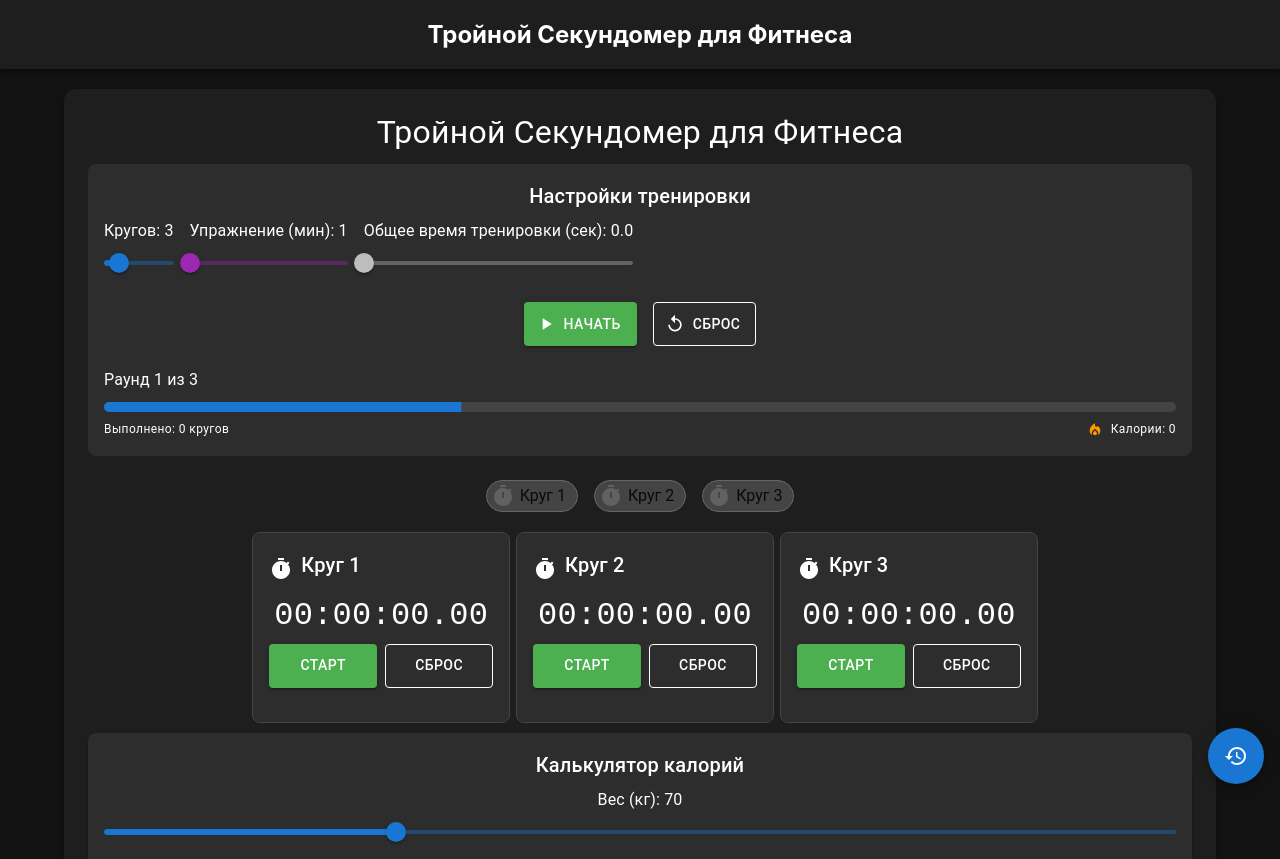
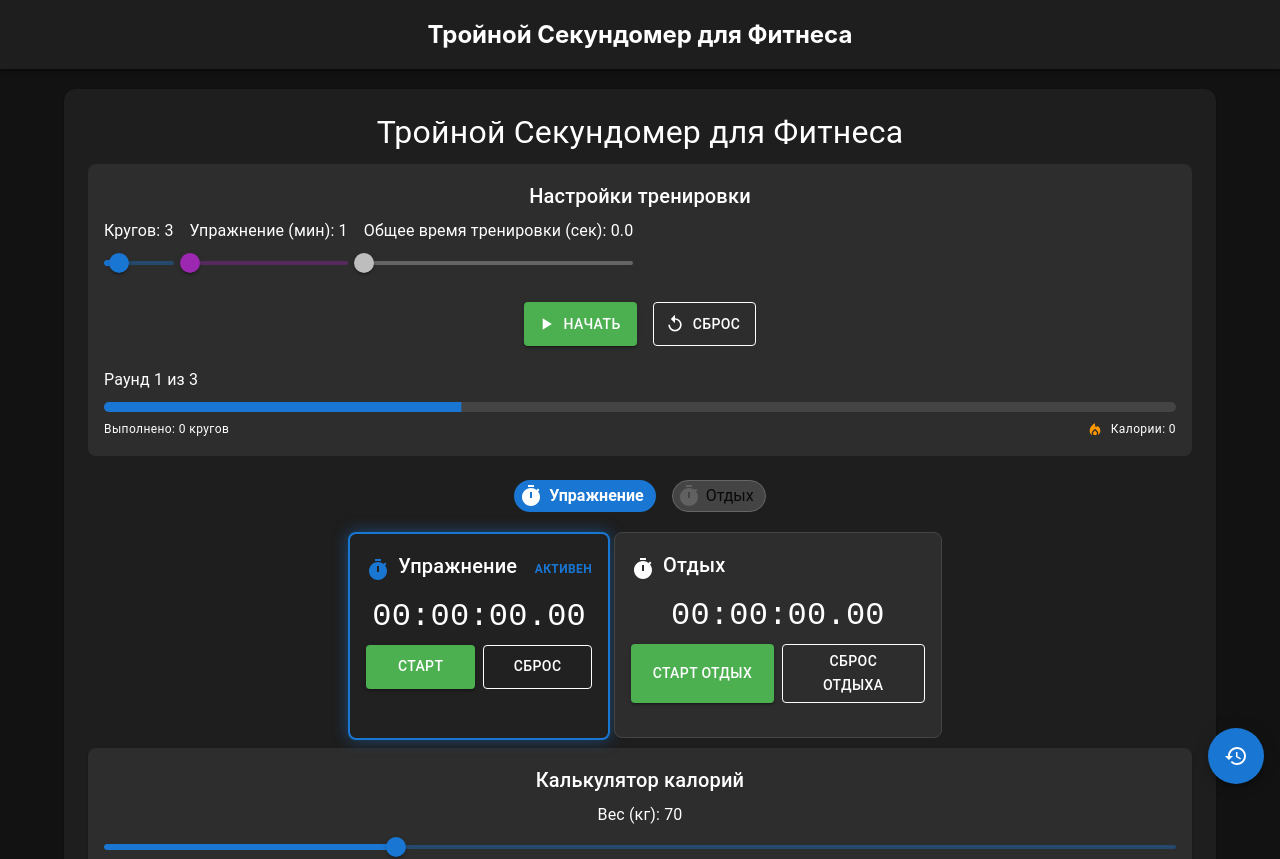
Before and after one commit to 1989ARS198921/fitness-stopwatch-fresh-start, a React (Create React App) app: page / in a window 1280 px wide. Shown: the top 859 px of the page. Built offline with nearby package versions, Linux system fonts and the light colour scheme.

Commit message:
Feat: Implement 2-timer workout logic with rest pause, fix timer speed (1 app sec = 2 real sec), remove 3rd timer and controls on first timer.

```diff
--- a/src/App.css
+++ b/src/App.css
@@ -99,9 +99,3 @@ button, input, select, textarea {
   min-height: 44px;
   box-sizing: border-box;
 }
-
-/* Мигающий эффект для активного таймера */
-@keyframes blink {
-  0% { opacity: 1; }
-  100% { opacity: 0.5; }
-}
--- a/src/App.js
+++ b/src/App.js
@@ -44,10 +44,10 @@ function App() {
   const theme = useTheme();
   const isMobile = useMediaQuery(theme.breakpoints.down('sm'));
 
+  // Обновленный массив таймеров: только 2 таймера
   const [timers, setTimers] = useState([
-    { id: 1, time: 0, isRunning: false, title: 'Круг 1', isActive: false },
-    { id: 2, time: 0, isRunning: false, title: 'Круг 2', isActive: false },
-    { id: 3, time: 0, isRunning: false, title: 'Круг 3', isActive: false }
+    { id: 1, time: 0, isRunning: false, title: 'Упражнение', isActive: true, hasControls: true }, // Первый таймер - упражнение, с контролами
+    { id: 2, time: 0, isRunning: false, title: 'Отдых', isActive: false, hasControls: false }  // Второй таймер - отдых, без контролов
   ]);
 
   const [workoutSettings, setWorkoutSettings] = useState({
@@ -66,19 +66,6 @@ function App() {
     return savedHistory ? JSON.parse(savedHistory) : [];
   });
   const [showHistory, setShowHistory] = useState(false);
-  const [blinkActive, setBlinkActive] = useState(false);
-
-  // Эффект для мигания
-  useEffect(() => {
-    if (!workoutSettings.isWorkoutActive || workoutSettings.isPaused) {
-      setBlinkActive(false);
-      return;
-    }
-    const interval = setInterval(() => {
-      setBlinkActive(prev => !prev);
-    }, 500);
-    return () => clearInterval(interval);
-  }, [workoutSettings.isWorkoutActive, workoutSettings.isPaused]);
 
   // Эффект для сохранения истории в localStorage
   useEffect(() => {
@@ -94,20 +81,57 @@ function App() {
     );
   }, []);
 
-  // Функция для запуска/паузы таймера
-  const toggleTimer = useCallback((timerId) => {
+  // Функция для запуска/паузы таймера упражнения (id=1)
+  const toggleExerciseTimer = useCallback(() => {
     setTimers(prevTimers =>
       prevTimers.map(timer =>
-        timer.id === timerId ? { ...timer, isRunning: !timer.isRunning } : timer
+        timer.id === 1 ? { ...timer, isRunning: !timer.isRunning } : timer
       )
     );
   }, []);
 
-  // Функция для сброса таймера
-  const resetTimer = useCallback((timerId) => {
+  // Функция для запуска/паузы таймера отдыха (id=2) - с логикой паузы упражнения
+  const toggleRestTimer = useCallback(() => {
+    setTimers(prevTimers => {
+      const restTimer = prevTimers.find(t => t.id === 2);
+      const newRestRunningState = !restTimer.isRunning;
+
+      // Обновляем состояние таймера отдыха
+      const updatedTimers = prevTimers.map(timer =>
+        timer.id === 2 ? { ...timer, isRunning: newRestRunningState } : timer
+      );
+
+      // Если таймер отдыха запускается, ставим таймер упражнения на паузу
+      if (newRestRunningState) {
+        return updatedTimers.map(timer =>
+          timer.id === 1 ? { ...timer, isRunning: false } : timer
+        );
+      }
+      // Если таймер отдыха останавливается, можно возобновить таймер упражнения
+      // (только если тренировка активна и не на паузе)
+      else if (workoutSettings.isWorkoutActive && !workoutSettings.isPaused) {
+        return updatedTimers.map(timer =>
+          timer.id === 1 ? { ...timer, isRunning: true } : timer
+        );
+      }
+      return updatedTimers;
+    });
+  }, [workoutSettings.isWorkoutActive, workoutSettings.isPaused]);
+
+  // Функция для сброса таймера упражнения (id=1)
+  const resetExerciseTimer = useCallback(() => {
     setTimers(prevTimers =>
       prevTimers.map(timer =>
-        timer.id === timerId ? { ...timer, time: 0, isRunning: false, isActive: false } : timer
+        timer.id === 1 ? { ...timer, time: 0, isRunning: false } : timer
+      )
+    );
+  }, []);
+
+  // Функция для сброса таймера отдыха (id=2)
+  const resetRestTimer = useCallback(() => {
+    setTimers(prevTimers =>
+      prevTimers.map(timer =>
+        timer.id === 2 ? { ...timer, time: 0, isRunning: false } : timer
       )
     );
   }, []);
@@ -115,7 +139,7 @@ function App() {
   // Функция для сброса всех таймеров
   const resetAllTimers = useCallback(() => {
     setTimers(prevTimers =>
-      prevTimers.map(timer => ({ ...timer, time: 0, isRunning: false, isActive: false }))
+      prevTimers.map(timer => ({ ...timer, time: 0, isRunning: false, isActive: timer.id === 1 })) // Активен только упражнение
     );
     setWorkoutSettings(prev => ({
       ...prev,
@@ -134,8 +158,8 @@ function App() {
     setTimers(prevTimers =>
       prevTimers.map((timer, index) => ({
         ...timer,
-        isRunning: true,
-        isActive: index === 0  // Активный таймер - первый
+        isRunning: index === 0, // Запускаем только первый (упражнение)
+        isActive: index === 0
       }))
     );
   }, []);
@@ -152,7 +176,10 @@ function App() {
   const resumeWorkout = useCallback(() => {
     setWorkoutSettings(prev => ({ ...prev, isPaused: false }));
     setTimers(prevTimers =>
-      prevTimers.map(timer => ({ ...timer, isRunning: true }))
+      prevTimers.map(timer =>
+        // Возобновляем только таймер упражнения, если отдых не активен
+        timer.id === 1 && !prevTimers.find(t => t.id === 2).isRunning ? { ...timer, isRunning: true } : timer
+      )
     );
   }, []);
 
@@ -182,39 +209,10 @@ function App() {
     setWorkoutHistory(prev => prev.filter(workout => workout.id !== id));
   }, []);
 
-  // Переключение активного таймера
-  const switchToNextTimer = useCallback(() => {
-    setTimers(prevTimers => {
-      const activeIndex = prevTimers.findIndex(t => t.isActive);
-      const nextIndex = (activeIndex + 1) % prevTimers.length;
-
-      return prevTimers.map((timer, index) => ({
-        ...timer,
-        isActive: index === nextIndex
-      }));
-    });
-
-    // Увеличиваем количество выполненных кругов
-    setWorkoutSettings(prev => ({
-      ...prev,
-      totalCompletedRounds: prev.totalCompletedRounds + 1
-    }));
-
-    // Проверяем, закончилась ли тренировка
-    if (workoutSettings.totalCompletedRounds + 1 >= workoutSettings.rounds) {
-      stopWorkout();
-    } else {
-      // Показываем уведомление о переходе
-      setShowRestAlert(true);
-      setTimeout(() => setShowRestAlert(false), 3000); // Скрываем через 3 секунды
-    }
-  }, [workoutSettings.totalCompletedRounds, workoutSettings.rounds, stopWorkout]);
-
   // Расчет калорий (упрощенная формула)
   useEffect(() => {
     if (workoutSettings.isWorkoutActive) {
       const totalSeconds = timers.reduce((sum, timer) => sum + Math.floor(timer.time / 1000), 0);
-      // Примерная формула: 8 калорий в минуту для умеренной активности
       const calculatedCalories = Math.floor((totalSeconds / 60) * 8);
       setCalories(calculatedCalories);
     }
@@ -224,24 +222,31 @@ function App() {
   useEffect(() => {
     if (workoutSettings.isWorkoutActive && !workoutSettings.isPaused) {
       const maxTime = workoutSettings.exerciseTime * 60 * 1000; // в миллисекундах (минуты * 60 * 1000)
-      const activeTimer = timers.find(timer => timer.isActive);
+      const exerciseTimer = timers.find(timer => timer.id === 1);
 
-      if (activeTimer && activeTimer.time >= maxTime) {
-        switchToNextTimer();
+      if (exerciseTimer && exerciseTimer.time >= maxTime) {
+        // Показываем уведомление о переходе к отдыху
+        setShowRestAlert(true);
+        setTimeout(() => setShowRestAlert(false), 3000); // Скрываем через 3 секунды
+
+        // Автоматически запускаем таймер отдыха
+        setTimers(prevTimers =>
+          prevTimers.map(timer =>
+            timer.id === 2 ? { ...timer, isRunning: true } : timer
+          )
+        );
       }
     }
-  }, [timers, workoutSettings, switchToNextTimer]);
+  }, [timers, workoutSettings, workoutSettings.isWorkoutActive, workoutSettings.isPaused]);
 
   const Stopwatch = ({
     id,
     title,
     time,
     isRunning,
-    onTimeUpdate,
-    onToggle,
-    onReset,
     isActive,
-    isActiveTimer
+    hasControls, // Новое свойство
+    onTimeUpdate
   }) => {
     const [localTime, setLocalTime] = useState(time);
 
@@ -251,19 +256,22 @@ function App() {
 
     useEffect(() => {
       let interval = null;
-      if (isRunning && isActive) {
+      if (isRunning) {
+        // Исправление: 1 секунда приложения = 2 секунды реального времени
+        // Увеличиваем интервал с 10 мс до 20 мс
+        // Увеличиваем прирост времени с 10 мс до 20 мс
         interval = setInterval(() => {
           setLocalTime(prevTime => {
-            const newTime = prevTime + 10; // Увеличиваем на 10 мс
+            const newTime = prevTime + 20; // Увеличиваем на 20 мс
             onTimeUpdate(id, newTime);
             return newTime;
           });
-        }, 10); // Интервал 10 мс
+        }, 20); // Интервал 20 мс
       } else {
         clearInterval(interval);
       }
       return () => clearInterval(interval);
-    }, [isRunning, isActive, id, onTimeUpdate]);
+    }, [isRunning, id, onTimeUpdate]);
 
     const formatTime = (time) => {
       const getMilliseconds = `00${Math.floor((time % 1000) / 10)}`.slice(-2);
@@ -276,25 +284,25 @@ function App() {
     return (
       <Card
         sx={{
-          minWidth: '100%', // Для мобильных устройств карточки будут на всю ширину
+          minWidth: '100%',
           m: 0.5,
-          backgroundColor: isActiveTimer ? '#212121' : '#2d2d2d',
+          backgroundColor: isActive ? '#212121' : '#2d2d2d',
           color: 'white',
-          border: isActiveTimer ? '2px solid #1976d2' : '1px solid #444',
-          boxShadow: isActiveTimer ? '0 0 15px rgba(25, 118, 210, 0.5)' : 'none',
+          border: isActive ? '2px solid #1976d2' : '1px solid #444',
+          boxShadow: isActive ? '0 0 15px rgba(25, 118, 210, 0.5)' : 'none',
           height: '100%',
-          borderRadius: 2 // Закругленные углы для секундомеров
+          borderRadius: 2
         }}
       >
         <CardContent>
           <Box sx={{ display: 'flex', justifyContent: 'space-between', alignItems: 'center', mb: 1 }}>
             <Box sx={{ display: 'flex', alignItems: 'center' }}>
-              <Timer sx={{ mr: 1, color: isActiveTimer ? '#1976d2' : 'inherit' }} />
+              <Timer sx={{ mr: 1, color: isActive ? '#1976d2' : 'inherit' }} />
               <Typography variant="h6" gutterBottom>
                 {title}
               </Typography>
             </Box>
-            {isActiveTimer && (
+            {isActive && (
               <Typography variant="caption" sx={{ color: '#1976d2', fontWeight: 'bold' }}>
                 АКТИВЕН
               </Typography>
@@ -307,30 +315,32 @@ function App() {
             sx={{
               fontFamily: 'monospace',
               mb: 1,
-              fontSize: { xs: '1.5rem', sm: '2rem' } // Адаптивный размер шрифта
+              fontSize: { xs: '1.5rem', sm: '2rem' }
             }}
           >
             {formatTime(localTime)}
           </Typography>
 
+          {/* Условный рендеринг кнопок */}
+          {hasControls && (
             <Box sx={{ display: 'flex', gap: 1, flexDirection: { xs: 'column', sm: 'row' } }}>
               <Button
                 variant="contained"
-              onClick={onToggle}
+                onClick={toggleExerciseTimer}
                 sx={{
                   flex: 1,
                   backgroundColor: isRunning ? '#f44336' : '#4caf50',
                   '&:hover': {
                     backgroundColor: isRunning ? '#d32f2f' : '#388e3c'
                   },
-                py: { xs: 1.5, sm: 0.5 } // Больше вертикальный паддинг на мобильных
+                  py: { xs: 1.5, sm: 0.5 }
                 }}
               >
                 {isRunning ? 'Пауза' : 'Старт'}
               </Button>
               <Button
                 variant="outlined"
-              onClick={onReset}
+                onClick={resetExerciseTimer}
                 sx={{
                   flex: 1,
                   color: 'white',
@@ -338,12 +348,47 @@ function App() {
                   '&:hover': {
                     backgroundColor: '#444'
                   },
-                py: { xs: 1.5, sm: 0.5 } // Больше вертикальный паддинг на мобильных
+                  py: { xs: 1.5, sm: 0.5 }
                 }}
               >
                 Сброс
               </Button>
             </Box>
+          )}
+          {/* Кнопки для таймера отдыха */}
+          {!hasControls && id === 2 && (
+            <Box sx={{ display: 'flex', gap: 1, flexDirection: { xs: 'column', sm: 'row' } }}>
+              <Button
+                variant="contained"
+                onClick={toggleRestTimer}
+                sx={{
+                  flex: 1,
+                  backgroundColor: isRunning ? '#f44336' : '#4caf50',
+                  '&:hover': {
+                    backgroundColor: isRunning ? '#d32f2f' : '#388e3c'
+                  },
+                  py: { xs: 1.5, sm: 0.5 }
+                }}
+              >
+                {isRunning ? 'Стоп Отдых' : 'Старт Отдых'}
+              </Button>
+              <Button
+                variant="outlined"
+                onClick={resetRestTimer}
+                sx={{
+                  flex: 1,
+                  color: 'white',
+                  borderColor: 'white',
+                  '&:hover': {
+                    backgroundColor: '#444'
+                  },
+                  py: { xs: 1.5, sm: 0.5 }
+                }}
+              >
+                Сброс Отдыха
+              </Button>
+            </Box>
+          )}
         </CardContent>
       </Card>
     );
@@ -359,7 +404,6 @@ function App() {
     const [calories, setCalories] = useState(0);
 
     const calculateCalories = () => {
-      // Упрощенная формула расчета калорий: (вес * длительность * интенсивность) / 100
       const calculated = Math.round((formData.weight * formData.duration * (formData.intensity / 100)) * 0.8);
       setCalories(calculated);
     };
@@ -437,8 +481,7 @@ function App() {
 
   // Компонент для отображения графика статистики
   const StatsChart = () => {
-    // Подготовим данные для графика
-    const recentWorkouts = workoutHistory.slice(0, 7).reverse(); // последние 7 тренировок
+    const recentWorkouts = workoutHistory.slice(0, 7).reverse();
 
     if (recentWorkouts.length === 0) {
       return (
@@ -449,7 +492,6 @@ function App() {
     }
 
     const maxCalories = Math.max(...recentWorkouts.map(w => w.calories), 100);
-    // const maxRounds = Math.max(...recentWorkouts.map(w => w.rounds), 1); // УДАЛЕНО: не используется
 
     return (
       <Box sx={{ p: 2, color: 'white' }}>
@@ -590,7 +632,7 @@ function App() {
               p: { xs: 2, sm: 3 },
               backgroundColor: '#1e1e1e',
               color: 'white',
-              borderRadius: 3, // Закругленные углы для основной рамки
+              borderRadius: 3,
               width: '100%',
               maxWidth: 1200
             }}
@@ -636,7 +678,6 @@ function App() {
                   />
                 </Grid>
 
-                {/* Общее время тренировки - отображение */}
                 <Grid item xs={12} sm={4}>
                   <Typography gutterBottom>Общее время тренировки (сек): {totalWorkoutTime.toFixed(1)}</Typography>
                   <Slider
@@ -644,9 +685,9 @@ function App() {
                     valueLabelDisplay="auto"
                     step={0.1}
                     min={0}
-                    max={workoutSettings.rounds * workoutSettings.exerciseTime * 60} // максимум = круги * мин * 60
+                    max={workoutSettings.rounds * workoutSettings.exerciseTime * 60}
                     color="info"
-                    disabled // Только для отображения
+                    disabled
                   />
                 </Grid>
               </Grid>
@@ -760,7 +801,7 @@ function App() {
               {/* Уведомление о переходе к отдыху */}
               {showRestAlert && (
                 <Alert severity="info" sx={{ mt: 2, borderRadius: 2 }}>
-                  Переход к следующему кругу! Таймер сброшен.
+                  Время упражнения истекло! Начался отдых.
                 </Alert>
               )}
             </Box>
@@ -785,26 +826,24 @@ function App() {
                     fontWeight: timer.isActive ? 'bold' : 'normal',
                     backgroundColor: timer.isActive ? '#1976d2' : '#444',
                     borderColor: timer.isActive ? '#1976d2' : '#666',
-                    borderRadius: 16, // Закругленные углы для чипов
-                    animation: timer.isActive && blinkActive ? 'blink 0.5s infinite alternate' : 'none'
+                    borderRadius: 16
                   }}
                 />
               ))}
             </Box>
 
+            {/* Только 2 таймера */}
             <Grid container spacing={1} justifyContent="center">
               {timers.map((timer) => (
-                <Grid item xs={12} md={4} key={timer.id}>
+                <Grid item xs={12} md={6} key={timer.id}> {/* Изменили md={4} на md={6} для двух таймеров */ }
                   <Stopwatch
                     id={timer.id}
                     title={timer.title}
                     time={timer.time}
                     isRunning={timer.isRunning}
+                    isActive={timer.isActive}
+                    hasControls={timer.hasControls} // Передаем новое свойство
                     onTimeUpdate={handleTimeUpdate}
-                    onToggle={() => toggleTimer(timer.id)}
-                    onReset={() => resetTimer(timer.id)}
-                    isActive={workoutSettings.isWorkoutActive && !workoutSettings.isPaused}
-                    isActiveTimer={timer.isActive}
                   />
                 </Grid>
               ))}
```
Lines whose indentation alone changed are shown as unchanged.
